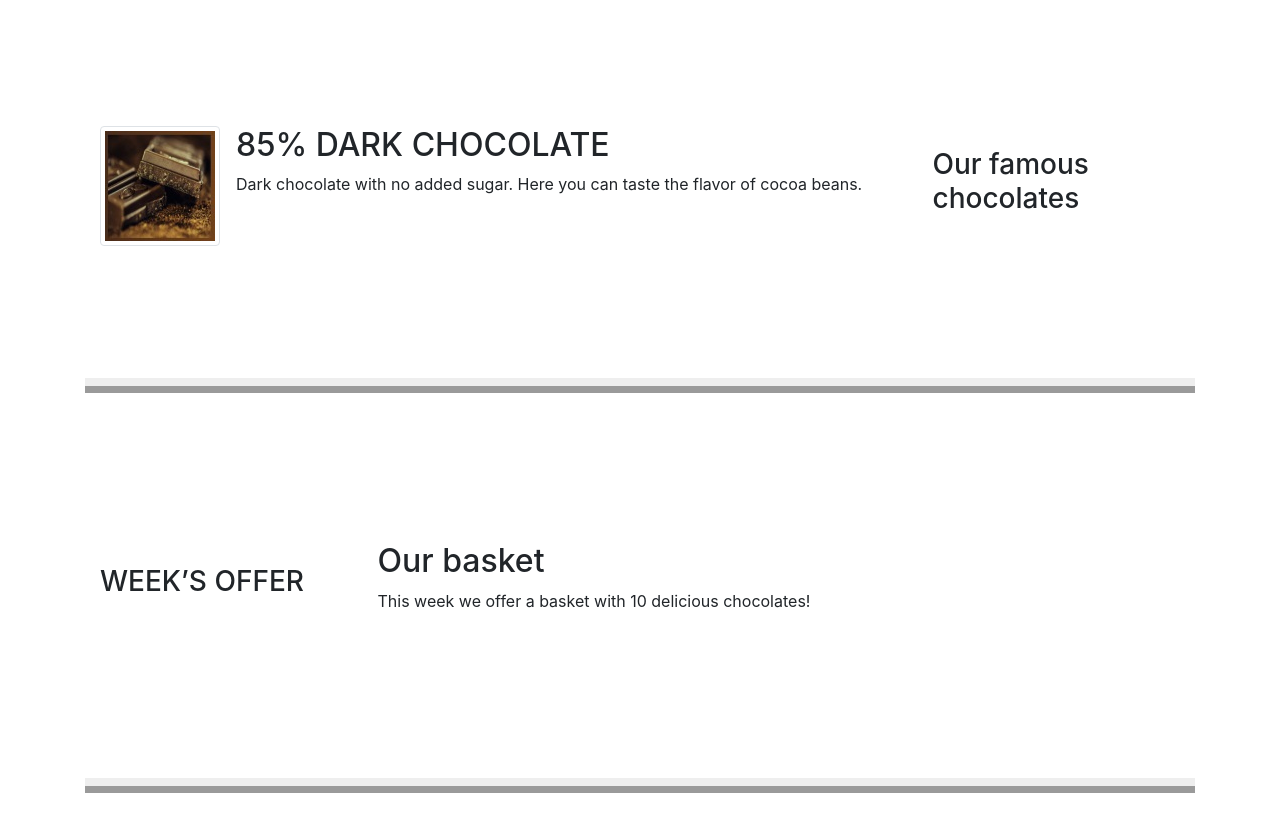
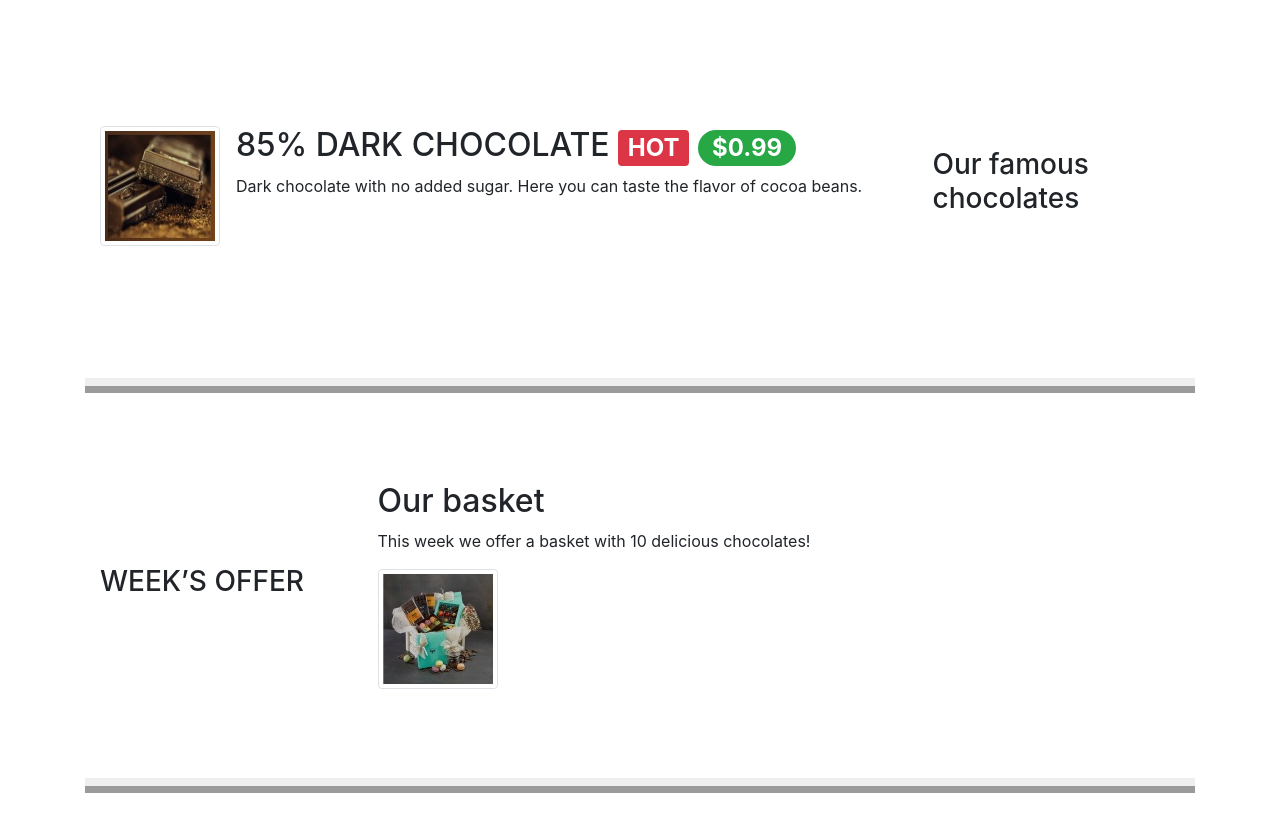
Before and after one commit to dukaani/leChocolat, a website: page index.html in a window 1280 px wide. Shown: the part 320-1152 px from the top of the page. Drawn offline with nearby package versions, Linux system fonts and the light colour scheme.

Commit message:
Alerting Users

```diff
--- a/index.html
+++ b/index.html
@@ -64,12 +64,12 @@
                 <div class="media">
                     <img src="images/dark85.jpg" class="mr-3 img-thumbnail">
                     <div class="media-body">
-                        <h2>85% DARK CHOCOLATE</h2>
-                        <p class="d-none d-sm-block">Dark chocolate with no added sugar. Here you can taste the flavor
-                            of cocoa
-                            beans.</p>
+                        <h2>85% DARK CHOCOLATE
+                            <span class="badge badge-danger">HOT</span>
+                            <span class="badge badge-pill badge-success">$0.99</span>
+                        </h2>
+                        <p class="d-none d-sm-block">Dark chocolate with no added sugar. Here you can taste the flavor of cocoa beans.</p>
                     </div>
-
                 </div>
             </div>
         </div>
@@ -81,6 +81,12 @@
             <div class="col-sm col-md">
                 <h2>Our basket</h2>
                 <p class="d-none d-sm-block">This week we offer a basket with 10 delicious chocolates! </p>
+                <div class="media">
+                    <div class="media-body">
+
+                        <img src="./images/promotion.jpg" class="mr-3 img-thumbnail">
+                    </div>
+                </div>
             </div>
         </div>
 
```
